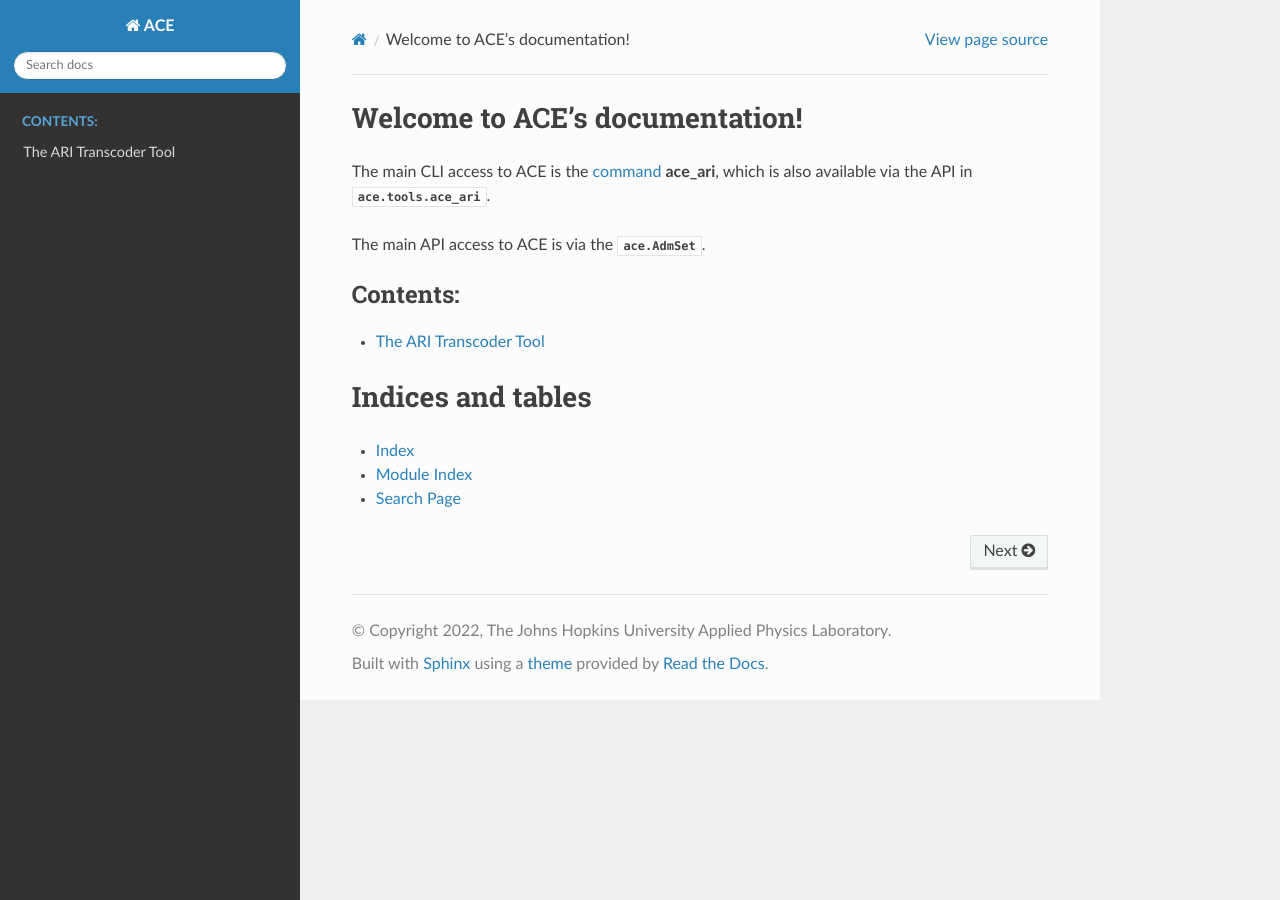
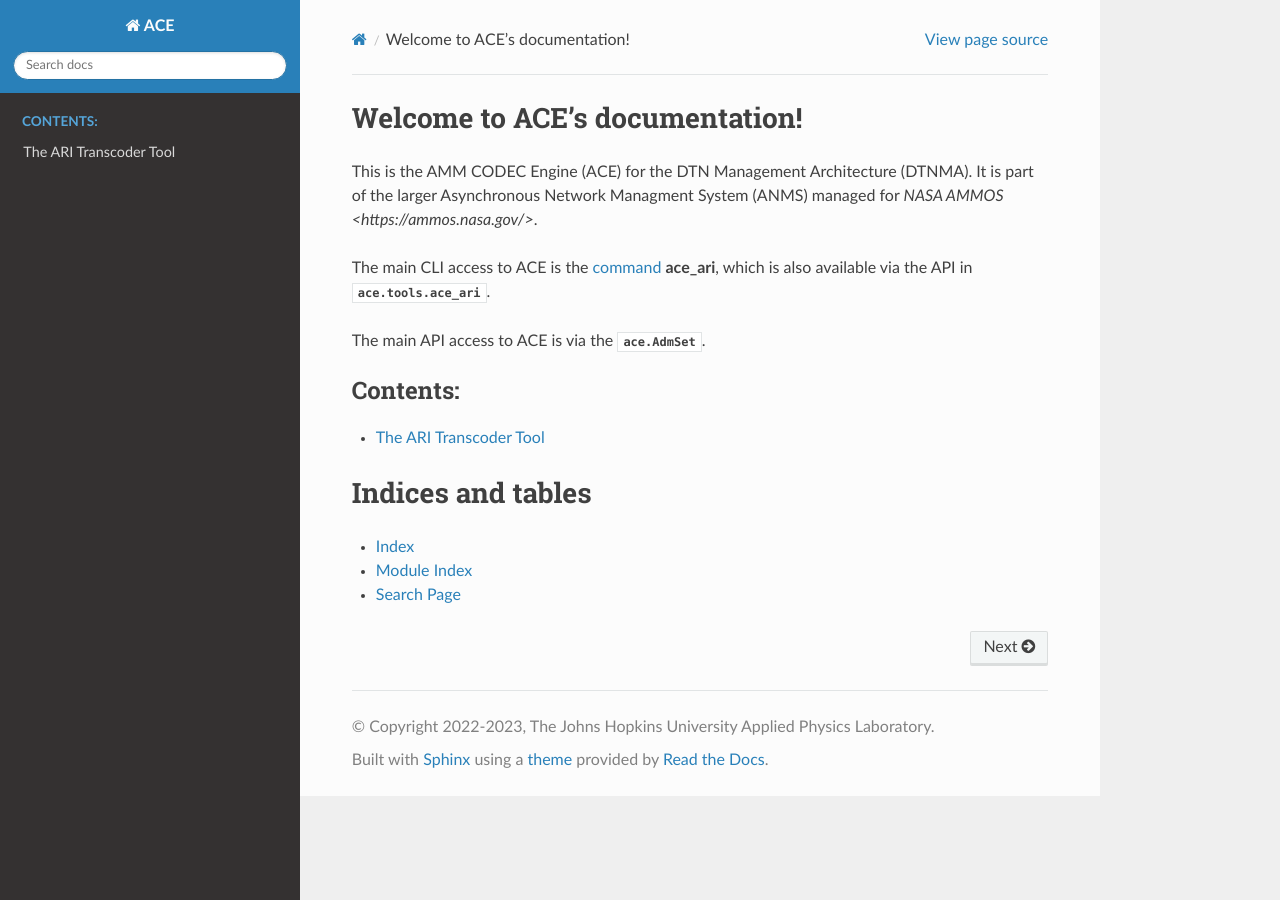
Before and after one commit to NASA-AMMOS/anms-ace, a Sphinx documentation site: the page built from docs/index.rst, in a window 1280 px wide. Built offline with Sphinx 7.4.7 and the Read the Docs theme 2.0.0, drawn with Linux system fonts in a browser that asks for light colours; pages that are not in the unit, such as notebooks, are missing from menus.

```diff
--- a/docs/conf.py
+++ b/docs/conf.py
@@ -19,6 +19,9 @@
 # the prime contract 80NM0018D0004 between the Caltech and NASA under
 # subcontract 1658085.
 #
+import os
+import sys
+sys.path.insert(0, os.path.abspath('../src/'))
 
 # Configuration file for the Sphinx documentation builder.
 #
@@ -29,7 +32,7 @@
 # https://www.sphinx-doc.org/en/master/usage/configuration.html#project-information
 
 project = 'ACE'
-copyright = '2022, The Johns Hopkins University Applied Physics Laboratory'
+copyright = '2022-2023, The Johns Hopkins University Applied Physics Laboratory'
 author = 'Brian Sipos, Amanda Voegtlin'
 release = '1.0.0'
 
--- a/docs/index.rst
+++ b/docs/index.rst
@@ -1,6 +1,8 @@
 
 Welcome to ACE's documentation!
 ===============================
+This is the AMM CODEC Engine (ACE) for the DTN Management Architecture (DTNMA).
+It is part of the larger Asynchronous Network Managment System (ANMS) managed for `NASA AMMOS <https://ammos.nasa.gov/>`.
 
 The main CLI access to ACE is the :doc:`command <ace_ari>` :command:`ace_ari`, which is also available via the API in :mod:`ace.tools.ace_ari`.
 
```
Also changed, not shown: 2 other files.
